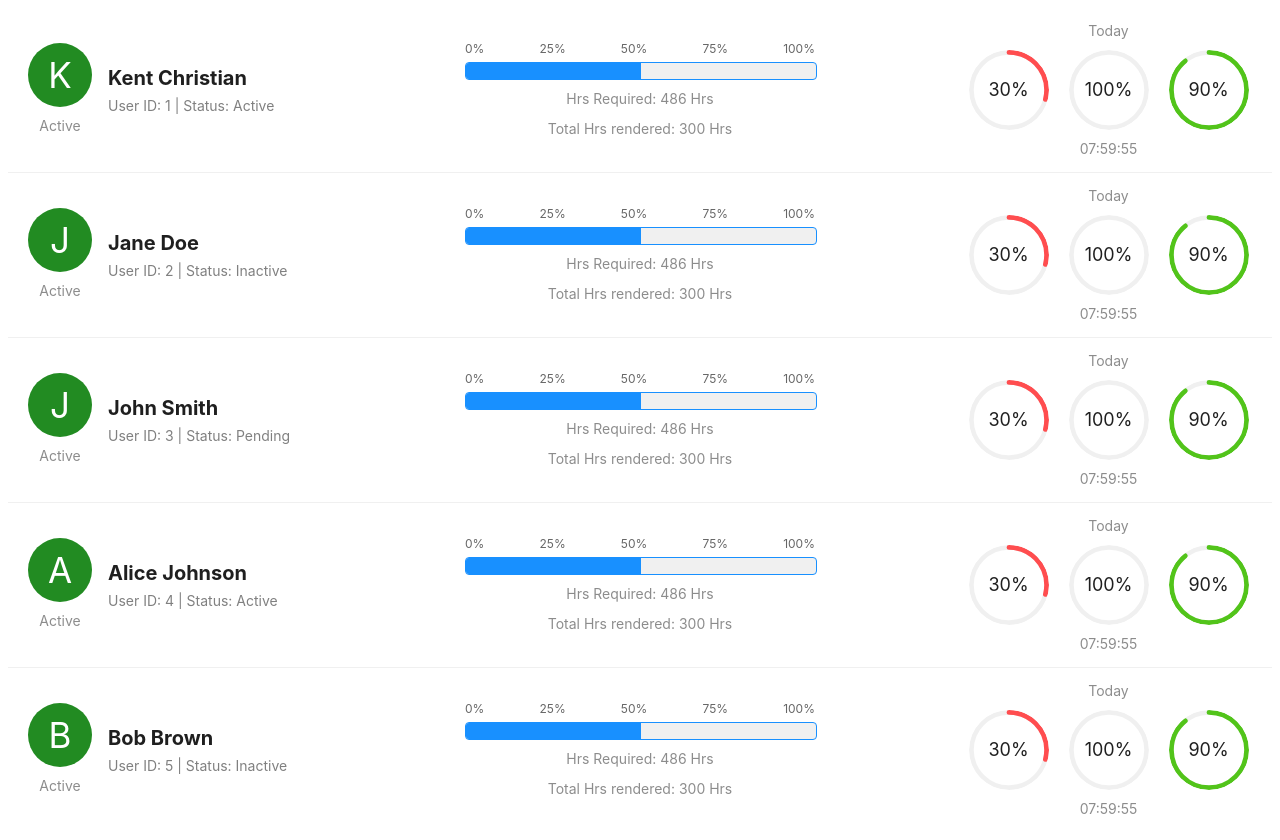
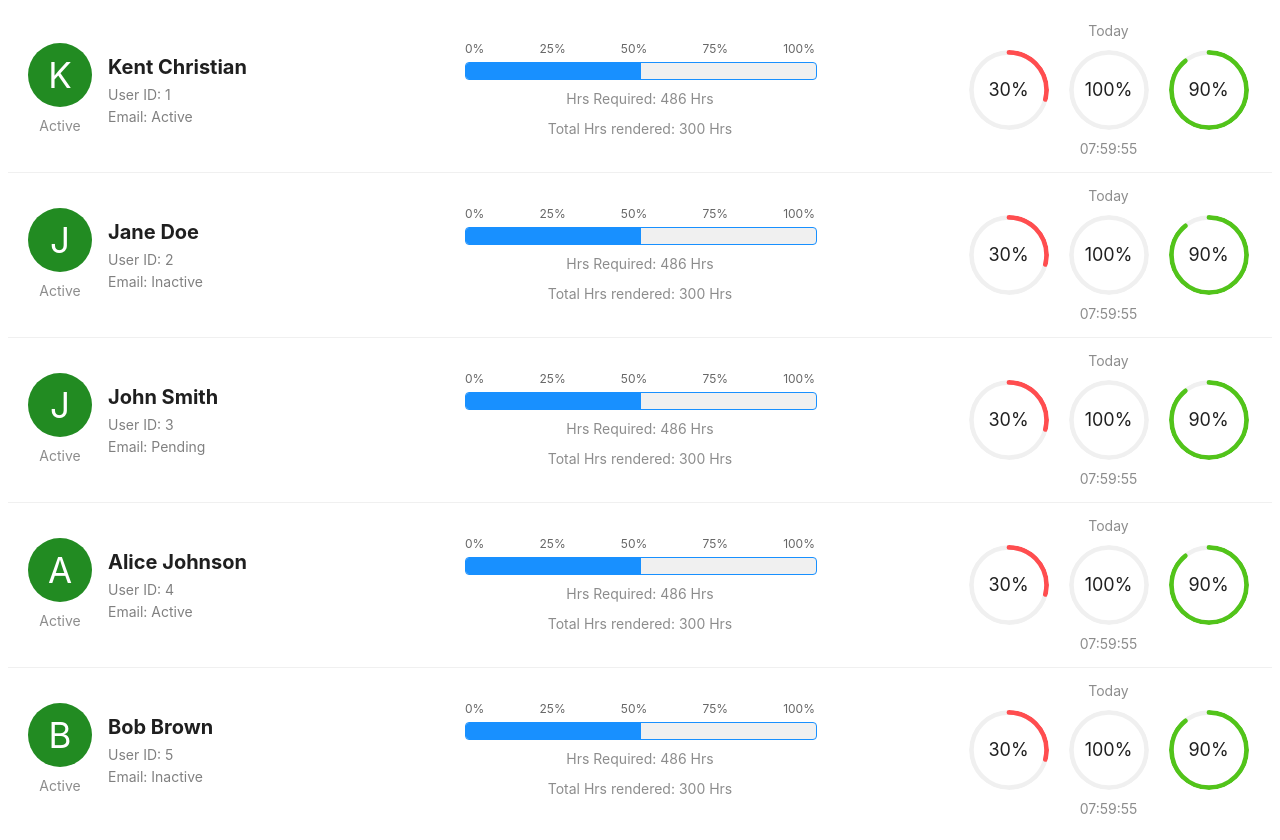
Before and after one commit to KC878/ustp_ojt_monitoring, a Next.js app: page /pages/students in a window 1280 px wide. Built offline with nearby package versions, Linux system fonts and the light colour scheme.

Commit message:
studentlis UI adjustment: separate description for userId and email

```diff
--- a/src/components/UsersList.tsx
+++ b/src/components/UsersList.tsx
@@ -65,7 +65,7 @@ const Userslist: React.FC = () => {
               {/* Left side: User Info */}
               <div style={{ display: 'flex', alignItems: 'center', gap: 16 }}>
                 {/* Avatar and Time Text wrapped in a column */}
-                  {/* set condition if online --> green else: red circle also show offline */}
+                  {/* set condition if online --> green else: red circle also show offlibe */}
                 <div style={{ display: 'flex', flexDirection: 'column', alignItems: 'center' }}>
                   <Avatar size={64} style={{ backgroundColor: 'forestgreen', fontSize: 35 }}>
                     {item.name.charAt(0).toUpperCase()}
@@ -76,9 +76,11 @@ const Userslist: React.FC = () => {
                 {/* User Info */}
                 <div>
                   <div style={{ fontSize: '20px', fontWeight: 'bold' }}>{item.name}</div>
-                  <div style={{ fontSize: '14px', color: 'gray' }}>
-                    User ID: {item.userID} | Status: {item.status}
-                  </div>
+                    <div style={{ fontSize: '14px', color: 'gray' }}>
+                      <div>User ID: {item.userID}</div>
+                      <div>Email: {item.status}</div>
+                    </div>
+
                 </div>
               </div>
 
```
